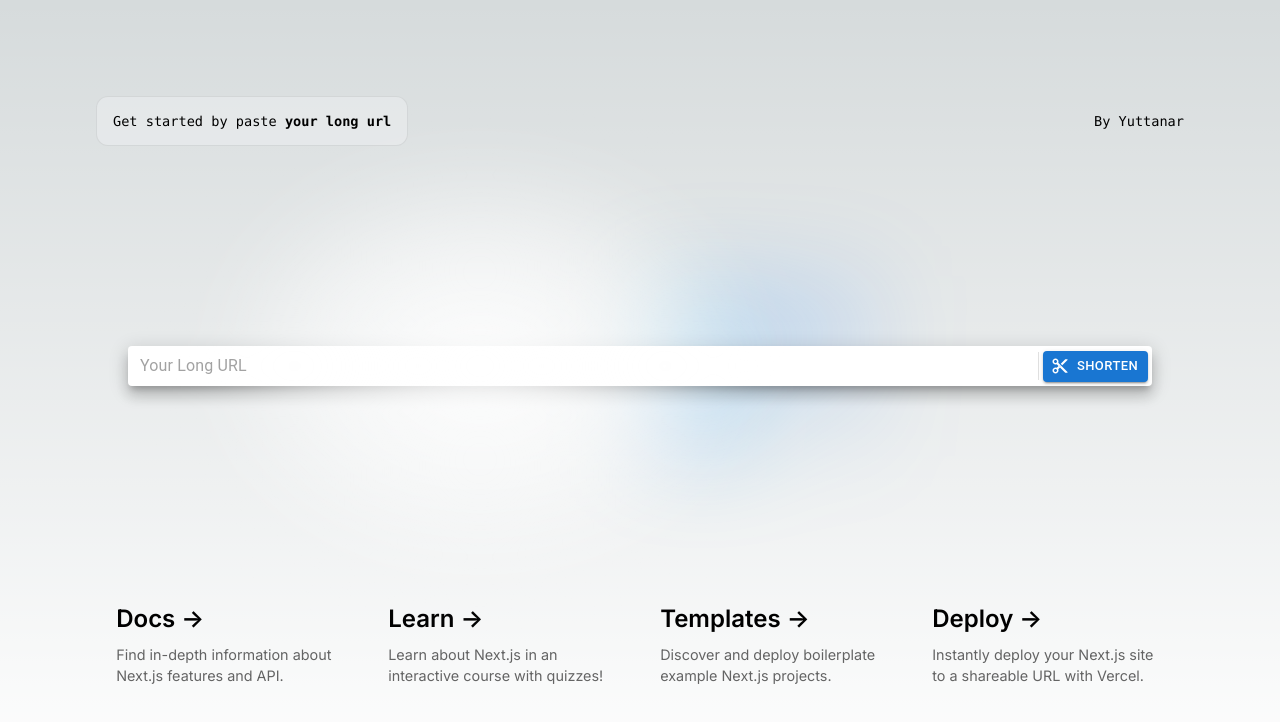
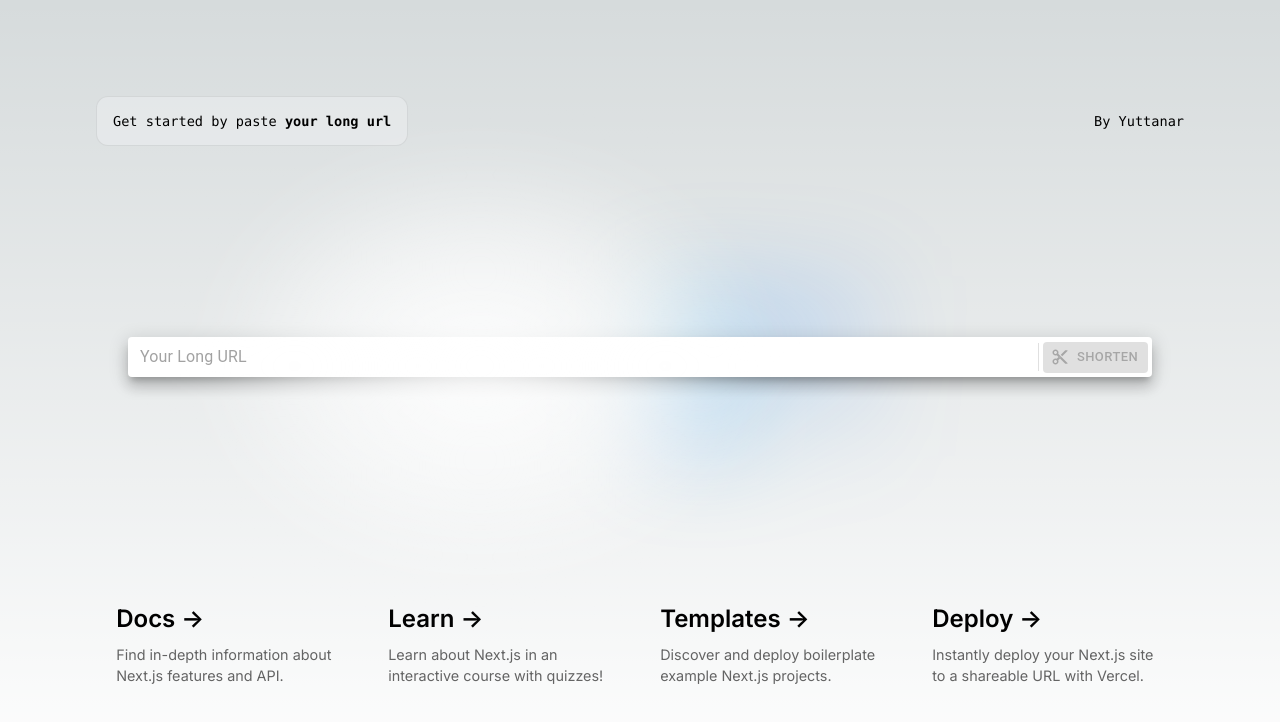
Before and after one commit to yuttanar/short-url, a Next.js app: page / in a window 1280 px wide. Shown: the top 722 px of the page. Built offline with nearby package versions, Linux system fonts and the light colour scheme.

Commit message:
add url validate to input

```diff
--- a/package.json
+++ b/package.json
@@ -16,6 +16,7 @@
     "@next/font": "13.1.1",
     "next": "13.1.1",
     "react": "18.2.0",
-    "react-dom": "18.2.0"
+    "react-dom": "18.2.0",
+    "react-hook-form": "^7.41.5"
   }
 }
--- a/pages/index.js
+++ b/pages/index.js
@@ -6,11 +6,24 @@ import Paper from "@mui/material/Paper";
 import InputBase from "@mui/material/InputBase";
 import Divider from "@mui/material/Divider";
 import ContentCutIcon from "@mui/icons-material/ContentCut";
-import { Button, Container } from "@mui/material";
+import { Button, Chip, Container, Typography } from "@mui/material";
+import { useForm, Controller } from "react-hook-form";
 
 const inter = Inter({ subsets: ["latin"] });
 
 export default function Home() {
+  const {
+    control,
+    handleSubmit,
+    formState: { errors, isDirty, isValid },
+  } = useForm({
+    defaultValues: {
+      longUrl: "",
+    },
+    mode: "all",
+  });
+  const onSubmit = (data) => console.log(data);
+
   return (
     <>
       <Head>
@@ -31,7 +44,7 @@ export default function Home() {
               target="_blank"
               rel="noopener noreferrer"
             >
-              By{" "}Yuttanar
+              By Yuttanar
             </a>
           </div>
         </div>
@@ -44,25 +57,52 @@ export default function Home() {
                 p: "2px 4px",
                 display: "flex",
                 alignItems: "center",
-                width:"80vw"
+                width: "80vw",
               }}
               elevation={10}
+              onSubmit={handleSubmit(onSubmit)}
             >
-              <InputBase
-                sx={{ ml: 1, flex: 1 }}
-                placeholder="Your Long URL"
-                inputProps={{ "aria-label": "Your Long URL" }}
-                fullWidth
+              <Controller
+                name="longUrl"
+                control={control}
+                rules={{
+                  required: { value: true, message: "This field is required" },
+                  pattern: {
+                    value:
+                      /(https:\/\/|http:\/\/)?(www\.)?[-a-zA-Z0-9@:%._\+~#=]{1,256}\.[a-zA-Z0-9()]{1,6}\b([-a-zA-Z0-9()!@:%_\+.~#?&\/\/=]*)/,
+                    message: "Long URL not matching url pattern",
+                  },
+                }}
+                render={({ field }) => (
+                  <>
+                    <InputBase
+                      sx={{ ml: 1, flex: 1 }}
+                      placeholder="Your Long URL"
+                      inputProps={{ "aria-label": "Your Long URL" }}
+                      fullWidth
+                      {...field}
+                    />
+                  </>
+                )}
               />
+
               <Divider sx={{ height: 28, m: 0.5 }} orientation="vertical" />
               <Button
                 size="small"
                 variant="contained"
+                type="submit"
+                disabled={!isDirty || !isValid}
                 startIcon={<ContentCutIcon />}
               >
                 Shorten
               </Button>
             </Paper>
+            <br />
+            {errors && errors.longUrl && (
+              <Typography variant="subtitle1" align="center" >
+                <Chip variant="contained" color="error" size="small" label={errors.longUrl.message} ></Chip>
+              </Typography>
+            )}
           </Container>
         </div>
 
```
Also changed, not shown: 1 other file (tests, documents, lock files or other folders).
